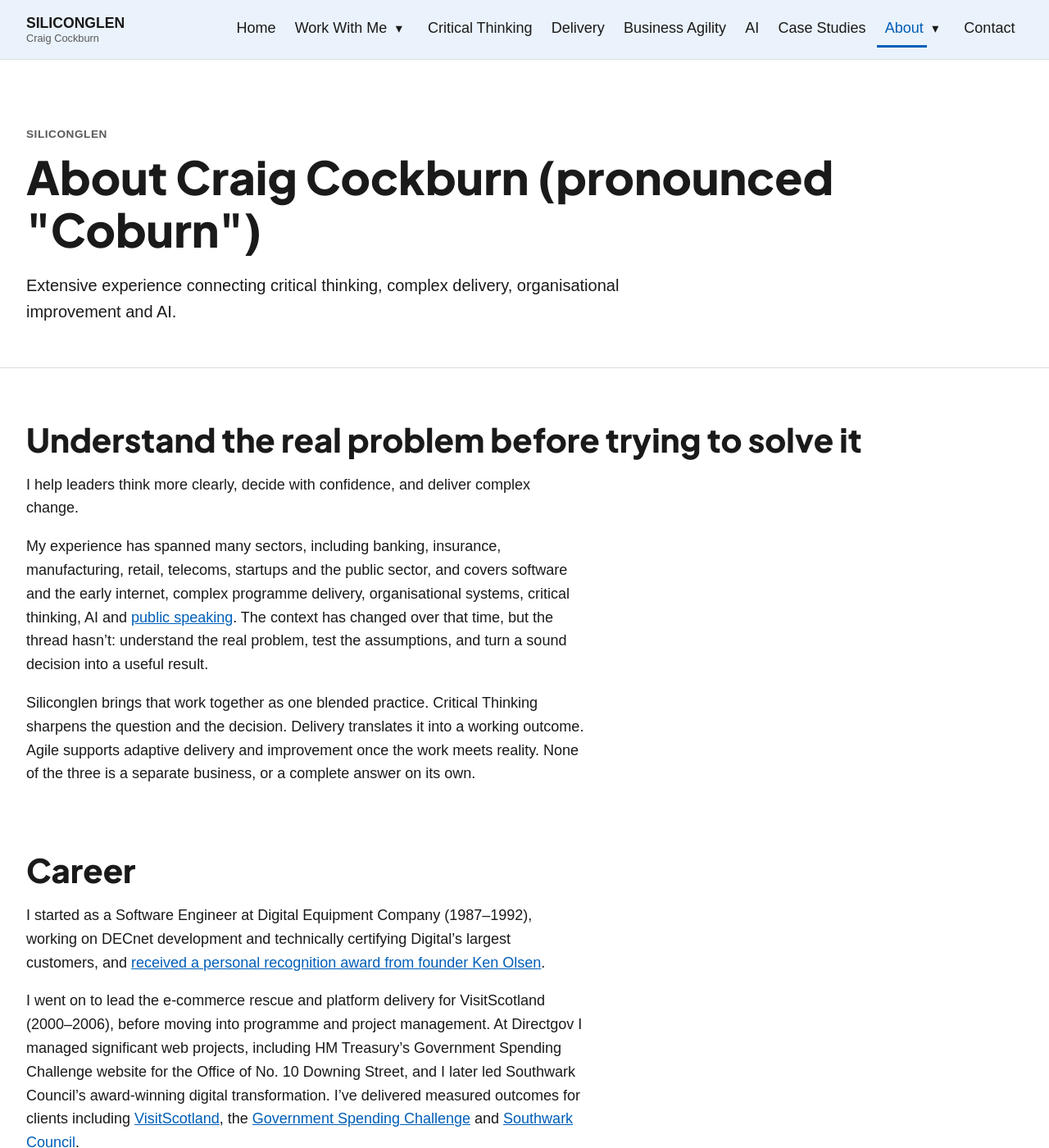
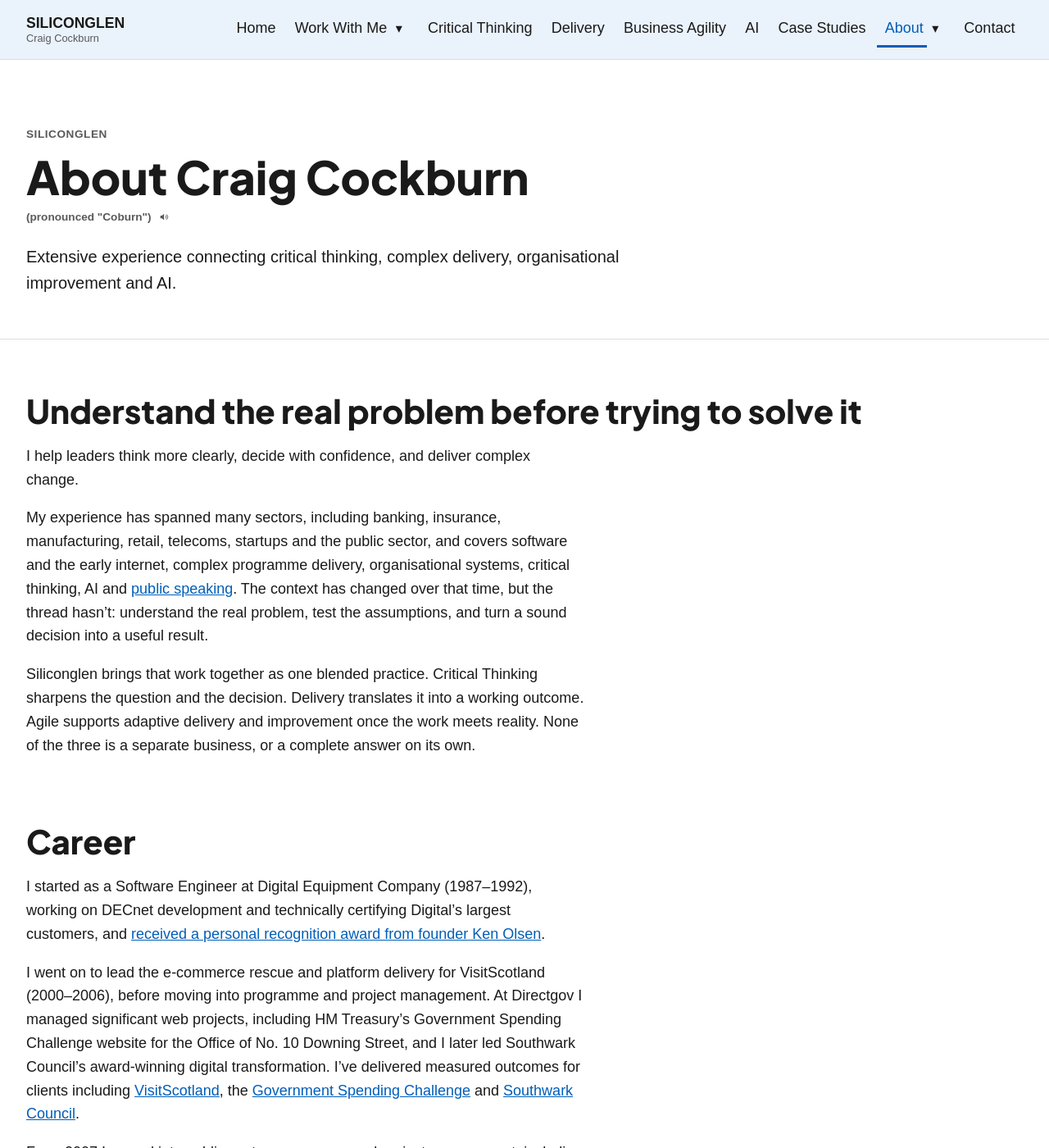
Before and after one commit to siliconglen/siliconglen-site, a Jekyll site: the page built from about/index.md, in a window 1280 px wide and 1400 px high. Shown: the whole window at 82% size. Built offline with Jekyll 4.4.1, drawn with Linux system fonts in a browser that asks for light colours.

Commit message:
Add About name pronunciation playback

```diff
--- a/about/index.md
+++ b/about/index.md
@@ -1,12 +1,26 @@
 ---
-layout: page
+layout: default
 title: About Craig Cockburn
-pronunciation: ' (pronounced "Coburn")'
 eyebrow: Siliconglen
 intro: Extensive experience connecting critical thinking, complex delivery, organisational improvement and AI.
 description: "About Craig Cockburn and Siliconglen: critical thinking, delivery and Agile focused on clearer decisions and useful outcomes."
 permalink: /about/
 ---
+
+<header class="page-header">
+  <div class="wrapper">
+    <p class="eyebrow">{{ page.eyebrow }}</p>
+    <h1>{{ page.title }}</h1>
+    <p class="pronunciation">(pronounced "Coburn") <button class="pronunciation__button" type="button" aria-label="Play pronunciation of Craig Cockburn's name" aria-controls="name-pronunciation"><svg viewBox="0 0 24 24" aria-hidden="true" focusable="false"><path class="pronunciation__speaker" d="M11 5 6.5 9H3v6h3.5l4.5 4V5Z"/><path d="M15 9.5a4 4 0 0 1 0 5"/><path d="M17.5 7a7.5 7.5 0 0 1 0 10"/></svg></button></p>
+    <audio id="name-pronunciation" preload="none">
+      <source src="/assets/audio/craig-cockburn-name.m4a" type="audio/mp4">
+      <source src="/assets/audio/craig-cockburn-name.mp3" type="audio/mpeg">
+    </audio>
+    <p class="lede">{{ page.intro }}</p>
+  </div>
+</header>
+
+<article class="wrapper prose" markdown="1">
 
 ## Understand the real problem before trying to solve it {#understand-the-real-problem}
 
@@ -39,3 +53,19 @@ I'm a Chartered Engineer and Chartered IT Professional Fellow (British Computer
 If you have a decision, programme or organisational problem worth thinking through properly, describe it and the outcome you need.
 
 <p class="section__cta">Get in touch now: <a class="btn btn--primary" href="{{ '/contact/' | relative_url }}">Contact me</a></p>
+
+</article>
+
+<script>
+  (function () {
+    var button = document.querySelector('.pronunciation__button');
+    var audio = document.getElementById('name-pronunciation');
+
+    if (!button || !audio) return;
+
+    button.addEventListener('click', function () {
+      audio.currentTime = 0;
+      audio.play();
+    });
+  }());
+</script>
--- a/assets/css/main.css
+++ b/assets/css/main.css
@@ -76,6 +76,12 @@ h3 { margin: 0 0 .5rem; font-size: 1.25rem; }
   border-top: 1px solid var(--line);
 }
 .eyebrow, .section-eyebrow { margin: 0 0 .5rem; font-weight: 600; font-size: .85rem; text-transform: uppercase; letter-spacing: .04em; color: var(--muted); }
+.pronunciation { display: flex; align-items: center; gap: .25rem; margin: .35rem 0 1rem; color: var(--muted); font-size: .85rem; font-weight: 600; line-height: 1.4; }
+.pronunciation__button { display: inline-flex; width: 1.8em; height: 1.8em; align-items: center; justify-content: center; padding: 0; border: 0; background: transparent; color: var(--muted); cursor: pointer; }
+.pronunciation__button svg { width: 1em; height: 1em; fill: none; stroke: currentColor; stroke-width: 1.75; stroke-linecap: round; stroke-linejoin: round; }
+.pronunciation__button .pronunciation__speaker { fill: currentColor; stroke: none; }
+.pronunciation__button:hover, .pronunciation__button:focus-visible { color: var(--accent); }
+.pronunciation__button:focus-visible { outline: .2rem solid var(--accent); outline-offset: .15rem; }
 .tag-row { display: flex; flex-wrap: wrap; gap: .5rem; margin-top: 1.25rem; }
 .tag { padding: .35rem .85rem; border: 1px solid var(--line); border-radius: 999px; background: var(--paper-2); color: var(--ink); font-size: .85rem; font-weight: 600; text-decoration: none; }
 .tag:hover, .tag:focus-visible { border-color: var(--accent); color: var(--accent); }
```
